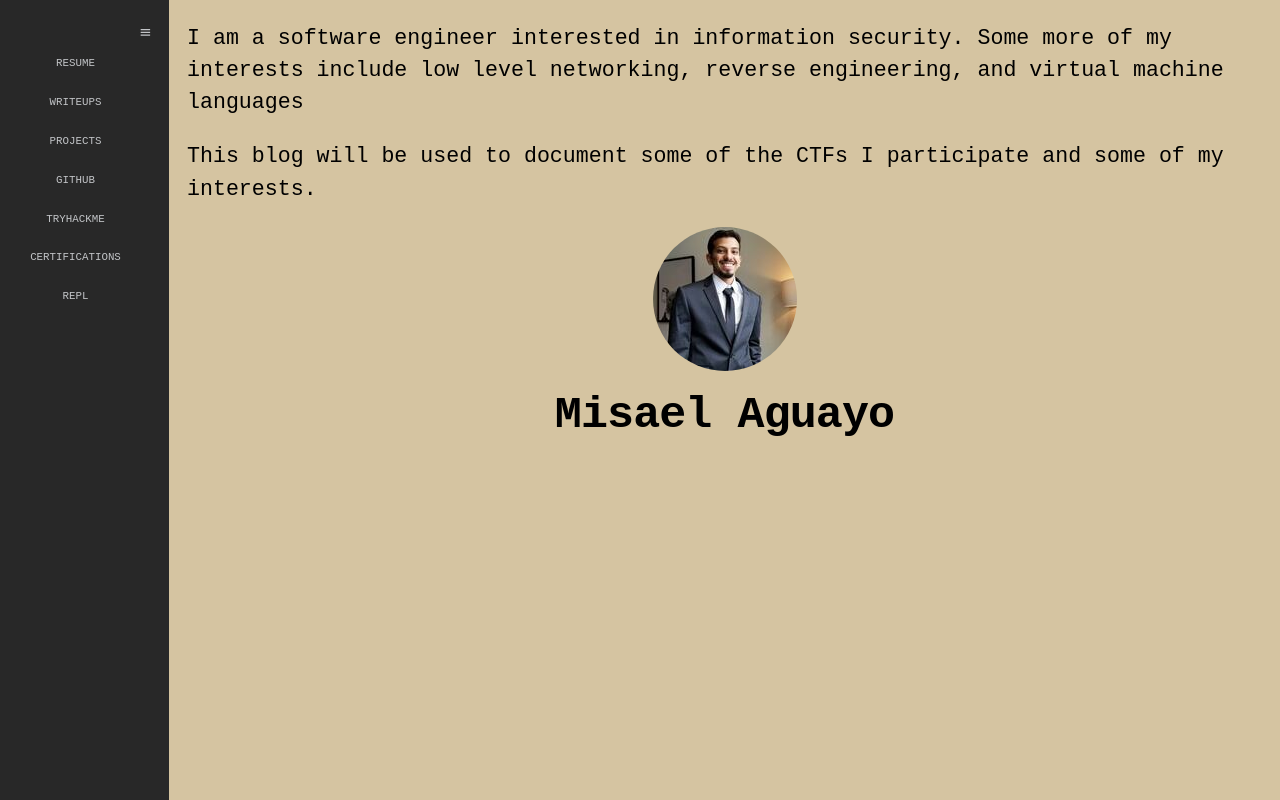
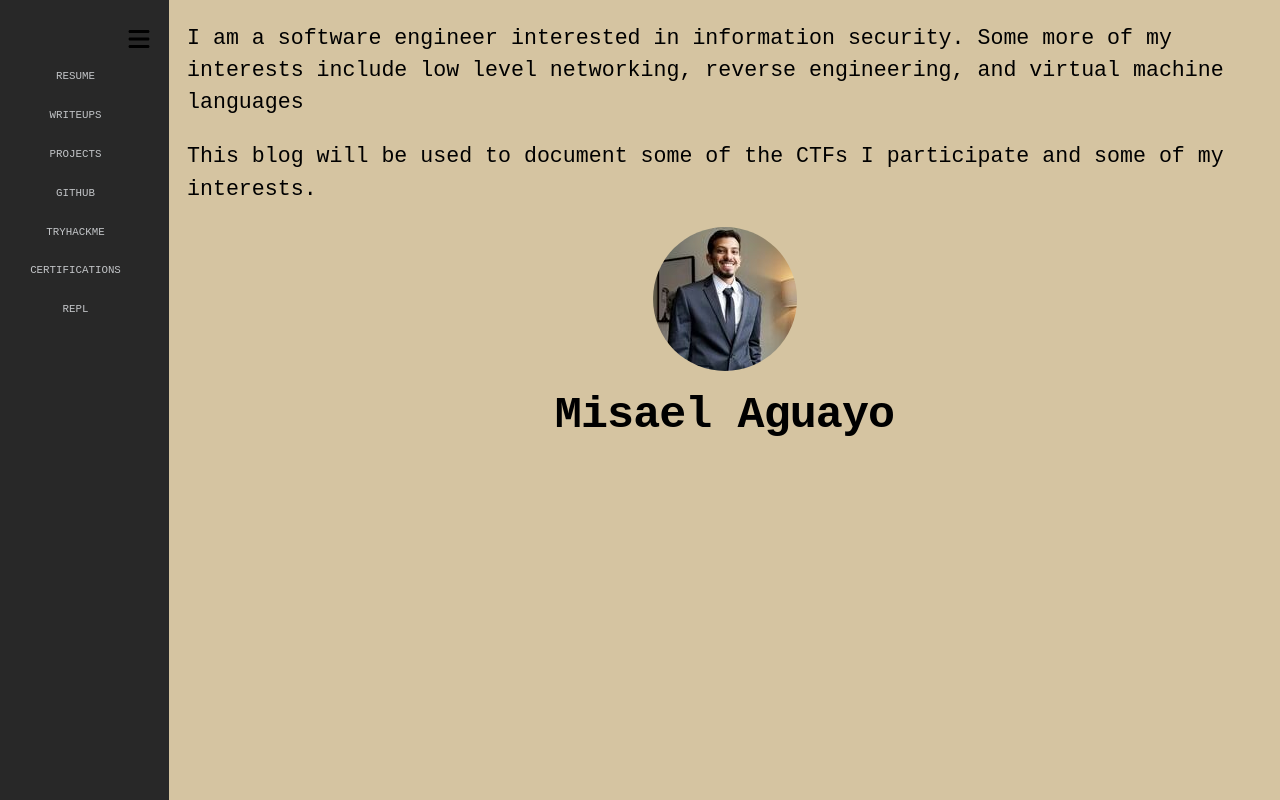
Before and after one commit to misaelaguayo/NextJSBlog, a Next.js app: page / in a window 1280 px wide. Built offline with nearby package versions, Linux system fonts and the light colour scheme.

Commit message:
More changes

```diff
--- /dev/null
+++ b/components/Bar.tsx
@@ -0,0 +1,9 @@
+import { SVGProps } from "react";
+
+const Bar = (props: SVGProps<SVGSVGElement>) => (
+  <svg xmlns="http://www.w3.org/2000/svg" viewBox="0 0 448 512" {...props}>
+    <path d="M0 96c0-17.7 14.3-32 32-32h384c17.7 0 32 14.3 32 32s-14.3 32-32 32H32c-17.7 0-32-14.3-32-32zm0 160c0-17.7 14.3-32 32-32h384c17.7 0 32 14.3 32 32s-14.3 32-32 32H32c-17.7 0-32-14.3-32-32zm448 160c0 17.7-14.3 32-32 32H32c-17.7 0-32-14.3-32-32s14.3-32 32-32h384c17.7 0 32 14.3 32 32z" />
+  </svg>
+);
+
+export default Bar;
--- a/components/navbar.module.css
+++ b/components/navbar.module.css
@@ -9,11 +9,9 @@
 }
 
 .navhidden {
-  padding-top: 1.5rem;
+  padding: 1.5rem 0.5rem 1rem 0.5rem;
   background-color: #282828;
-  padding-left: 0.5rem;
   transition: 0.5s ease;
-  width: 2%;
 }
 
 .nav > *,
@@ -21,7 +19,8 @@
   background-color: #282828;
 }
 
-.hamburger {
+.bar {
+  align-self: flex-end;
 }
 
 @media all and (max-width: 400px) {
--- a/components/navbar.tsx
+++ b/components/navbar.tsx
@@ -1,8 +1,7 @@
 import styles from "./navbar.module.css";
 import Link from "next/link";
-import { IconContext } from "react-icons";
-import { GiHamburgerMenu } from "react-icons/gi";
 import React, { useState } from "react";
+import Bar from "./Bar";
 
 const Navbar = () => {
   const [expanded, setExpanded] = useState(true);
@@ -12,12 +11,8 @@ const Navbar = () => {
       className={expanded ? styles.nav : styles.navhidden}
       onClick={() => setExpanded(!expanded)}
     >
-      <div style={{ alignSelf: expanded && "flex-end" }}>
-        <IconContext.Provider
-          value={{ color: "#c2c4c7", className: styles.hamburger }}
-        >
-          <GiHamburgerMenu />
-        </IconContext.Provider>
+      <div className={styles.bar}>
+        <Bar height={24} width={24} />
       </div>
       {expanded && (
         <>
--- a/package.json
+++ b/package.json
@@ -11,6 +11,9 @@
     "cypress": "cypress run"
   },
   "dependencies": {
+    "@fortawesome/fontawesome-svg-core": "^6.5.1",
+    "@fortawesome/free-solid-svg-icons": "^6.5.1",
+    "@fortawesome/react-fontawesome": "^0.2.0",
     "cypress-downloadfile": "^1.2.1",
     "mdb-react-ui-kit": "^4.2.0",
     "next": "^12.3.1",
```
Also changed, not shown: 1 other file (tests, documents, lock files or other folders).
